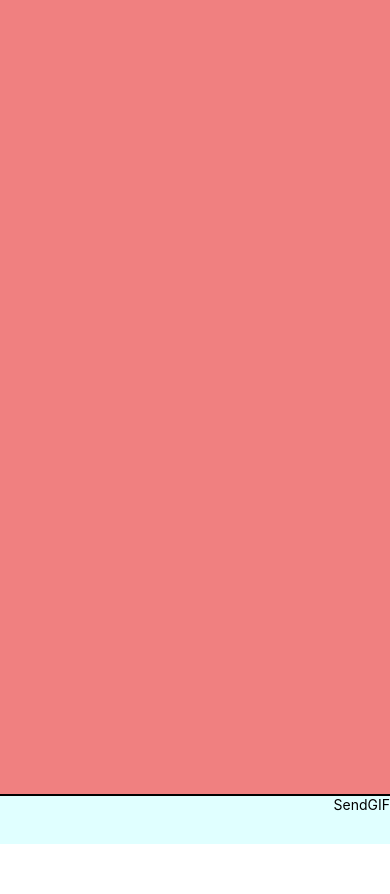
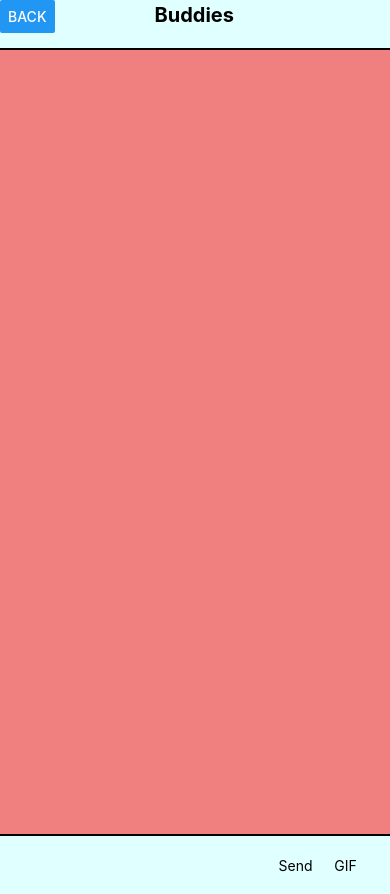
Before and after one commit to jpvarbed/BasicMessagingApp, a React Native app in the folder SleeperTest/: screen /ConversationWindow in a window 390 px wide. Before the commit the page ends 844 px from the top, so only its background shows below. Built offline with nearby package versions, Linux system fonts and the light colour scheme; what @giphy/react-native-sdk would draw is missing.

Commit message:
header shows up correctly by removing safe area. send box clipped. list gets funky at top.

```diff
--- a/SleeperTest/Components/ConversationHeader.tsx
+++ b/SleeperTest/Components/ConversationHeader.tsx
@@ -9,7 +9,6 @@ export function ConversationHeader(props: {
   goBack: () => void;
 }) {
   return (
-    <SafeAreaView>
     <View style={styles.container}>
       <View style={styles.titleAndBack}>
         <Button title="Back" onPress={props.goBack} />
@@ -17,27 +16,26 @@ export function ConversationHeader(props: {
       </View>
       <LineBorder />
     </View>
-    </SafeAreaView>
   );
 }
-
+//     top: 0,
+// position: 'absolute',
 const styles = StyleSheet.create({
   container: {
     width: '100%',
-    height: 40,
-    top: 0,
-    position: 'absolute',
+    height: 50,
     backgroundColor: 'lightcyan',
   },
   titleAndBack: {
     flex: 1,
-    height: 30,
+    height: '100%',
     flexDirection: 'row',
+    alignItems: 'baseline',
+    justifyContent: 'flex-start',
   },
   title: {
     fontSize: 20,
     fontWeight: 'bold',
-    marginLeft: 16,
-    marginTop: 6,
+    marginLeft: 100,
   },
 });
--- a/SleeperTest/Components/MessageGroup.tsx
+++ b/SleeperTest/Components/MessageGroup.tsx
@@ -1,7 +1,7 @@
 import React from 'react';
 import {Image, StyleSheet, Text, View} from 'react-native';
 import {USERS} from '../store/user';
-
+export const AVATAR_HEIGHT = 50;
 // In the real world you would want to handle sending, failed, acked, and have a wrapper for cell and content
 export function MessageGroup(props: {senderId: number; dateString: string}) {
   // todo add avatar, sender display name etc
@@ -36,8 +36,8 @@ const styles = StyleSheet.create({
     color: 'lightgray',
   },
   avatar: {
-    width: 50,
-    height: 50,
+    width: AVATAR_HEIGHT,
+    height: AVATAR_HEIGHT,
     borderRadius: 50 * 0.125,
   },
 });
--- a/SleeperTest/Components/MessageItem.tsx
+++ b/SleeperTest/Components/MessageItem.tsx
@@ -22,11 +22,6 @@ export function MessageItem(props: {message: Message}) {
 }
 
 const styles = StyleSheet.create({
-  container: {
-    width: '100%',
-    height: 50,
-    backgroundColor: 'lightcyan',
-  },
   gif: {
     flex: 1,
     height: MEDIA_HEIGHT,
--- a/SleeperTest/Components/SendBox.tsx
+++ b/SleeperTest/Components/SendBox.tsx
@@ -16,22 +16,6 @@ import {
   GiphyContent,
   GiphyMedia,
 } from '@giphy/react-native-sdk';
-
-// const gifURL = 'https://api.giphy.com/v1/gifs/trending';
-// const GIF_LIMIT = 50;
-// const fetchURL =
-//   gifURL + '?api_key=' + APIKEY.toLowerCase() + '&limit=' + GIF_LIMIT;
-
-// async function fetchTrending() {
-//   try {
-//     console.log(fetchURL);
-//     let response = await fetch(fetchURL, {});
-//     let json = await response.json();
-//     return json;
-//   } catch (error) {
-//     console.error(error);
-//   }
-// }
 
 const APIKEY = '76792192255c42c3a11c58ea1acfbe27';
 GiphySDK.configure({apiKey: APIKEY});
@@ -70,10 +54,14 @@ export function SendBox(props: {
     props.sendMessage(sendRequest);
   };
 
+  // The gif button has been hit on the sendbox.
+  // Show the tray.
   const gifHit = () => {
     setShowGiphy(!showGiphy);
   };
 
+  // A gif has been selected from the tray.
+  // Close tray, send media message.
   const gifChosen = (
     e: NativeSyntheticEvent<{
       media: GiphyMedia;
@@ -95,7 +83,7 @@ export function SendBox(props: {
   };
 
   return (
-    <SafeAreaView>
+    <View>
       {showGiphy && (
         <GiphyGridView
           content={GiphyContent.trendingGifs()}
@@ -114,15 +102,21 @@ export function SendBox(props: {
             value={input}
             onChangeText={inputText}
           />
-          <TouchableOpacity activeOpacity={0.85} onPress={hitSend}>
+          <TouchableOpacity
+            style={styles.buttonStyle}
+            activeOpacity={0.85}
+            onPress={hitSend}>
             <Text>Send</Text>
           </TouchableOpacity>
-          <TouchableOpacity activeOpacity={0.85} onPress={gifHit}>
+          <TouchableOpacity
+            style={styles.buttonStyle}
+            activeOpacity={0.85}
+            onPress={gifHit}>
             <Text>GIF</Text>
           </TouchableOpacity>
         </View>
       </View>
-    </SafeAreaView>
+    </View>
   );
 }
 
@@ -130,15 +124,19 @@ export function SendBox(props: {
 const styles = StyleSheet.create({
   container: {
     width: '100%',
-    height: 50,
+    height: 60,
     backgroundColor: 'lightcyan',
   },
   sendBox: {
     flex: 1,
-    height: 30,
+    height: '100%',
+    alignItems: 'center',
     flexDirection: 'row',
   },
-  input: {flex: 1, fontSize: 20, color: 'black'},
+  buttonStyle: {
+    flex: 1,
+  },
+  input: {flex: 5, fontSize: 20, color: 'black'},
   title: {
     fontSize: 20,
     fontWeight: 'bold',
--- a/SleeperTest/Screens/ConversationWindow.tsx
+++ b/SleeperTest/Screens/ConversationWindow.tsx
@@ -9,12 +9,13 @@ import {
   SectionListData,
   SectionListRenderItemInfo,
   StyleSheet,
+  Text,
   TouchableWithoutFeedback,
   View,
 } from 'react-native';
 import {randomMessageSend} from '../actions/randomMessages';
 import {ConversationHeader} from '../Components/ConversationHeader';
-import {MessageGroup} from '../Components/MessageGroup';
+import {AVATAR_HEIGHT, MessageGroup} from '../Components/MessageGroup';
 import {MEDIA_HEIGHT, MessageItem} from '../Components/MessageItem';
 import {SendBox} from '../Components/SendBox';
 import {tsToDateString} from '../helpers';
@@ -142,6 +143,7 @@ export function ConversationWindow() {
       return;
     }
     const lastMessageInLastGroup = groups[groupLength].data.length - 1;
+    console.log('scroll to ' + lastMessageInLastGroup + ' group' + groupLength);
     messageListRef.current?.scrollToLocation({
       viewPosition: 1,
       itemIndex: lastMessageInLastGroup,
@@ -165,17 +167,21 @@ export function ConversationWindow() {
         }
       }
     },
+    getSectionHeaderHeight: () => {
+      return AVATAR_HEIGHT;
+    },
   });
 
   return (
-    <SafeAreaView style={styles.container}>
+    <SafeAreaView style={styles.safeview}>
       <KeyboardAvoidingView
-        style={styles.container}
+        style={styles.keyboard}
         behavior={Platform.OS === 'ios' ? 'padding' : 'height'}>
         <ConversationHeader
           conversationName={conversationName}
           goBack={nav.goBack}
         />
+        <View style={styles.container}>
           <View style={styles.sectionList}>
             <TouchableWithoutFeedback onPress={Keyboard.dismiss}>
               <SectionList
@@ -199,24 +205,42 @@ export function ConversationWindow() {
               sendMessage={doSend}
             />
           </View>
+        </View>
       </KeyboardAvoidingView>
     </SafeAreaView>
   );
 }
 
+// change backgroun to lightcyan
 // Co-locate styles. https://github.com/thoughtbot/react-native-typescript-styles/blob/main/STYLE_GUIDE.md
 const styles = StyleSheet.create({
-  container: {
+  safeview: {
+    backgroundColor: 'orange',
+    flex: 1,
+  },
+  keyboard: {
     flex: 1,
     backgroundColor: 'lightgray',
     alignContent: 'flex-start',
+    width: '100%',
+    height: '100%',
+    alignItems: 'stretch',
+    justifyContent: 'space-between',
+  },
+  container: {
+    display: 'flex',
+    backgroundColor: 'yellow',
+    width: '100%',
+    height: '100%',
   },
   sectionList: {
     backgroundColor: 'lightcoral',
     flex: 1,
-    marginTop: 0,
   },
   sendBox: {
-    justifyContent: 'flex-end',
+    width: '100%',
+  },
+  header: {
+    width: '100%',
   },
 });
--- a/SleeperTest/store/messages.tsx
+++ b/SleeperTest/store/messages.tsx
@@ -56,20 +56,15 @@ export const useStore = create<MessageStore>()(
         sendMessage: (messageRequest: LocalSendRequest) => {
           const conversationId = messageRequest.conversationId;
 
-          console.log('send message ' + conversationId);
-
           set(state => {
             let writeableDraft =
               state.message.conversations.get(conversationId)!;
             const messageId = writeableDraft.nextMessageId++;
-            console.log('increment id');
             const newMessage = createMessageFromRequest(
               messageId,
               messageRequest,
             );
-            console.log('add to messages');
             writeableDraft.messages.set(messageId, newMessage);
-            console.log('update list');
           });
         },
         addConversation: (conversationName: string) => {
```
Lines whose indentation alone changed are shown as unchanged.
